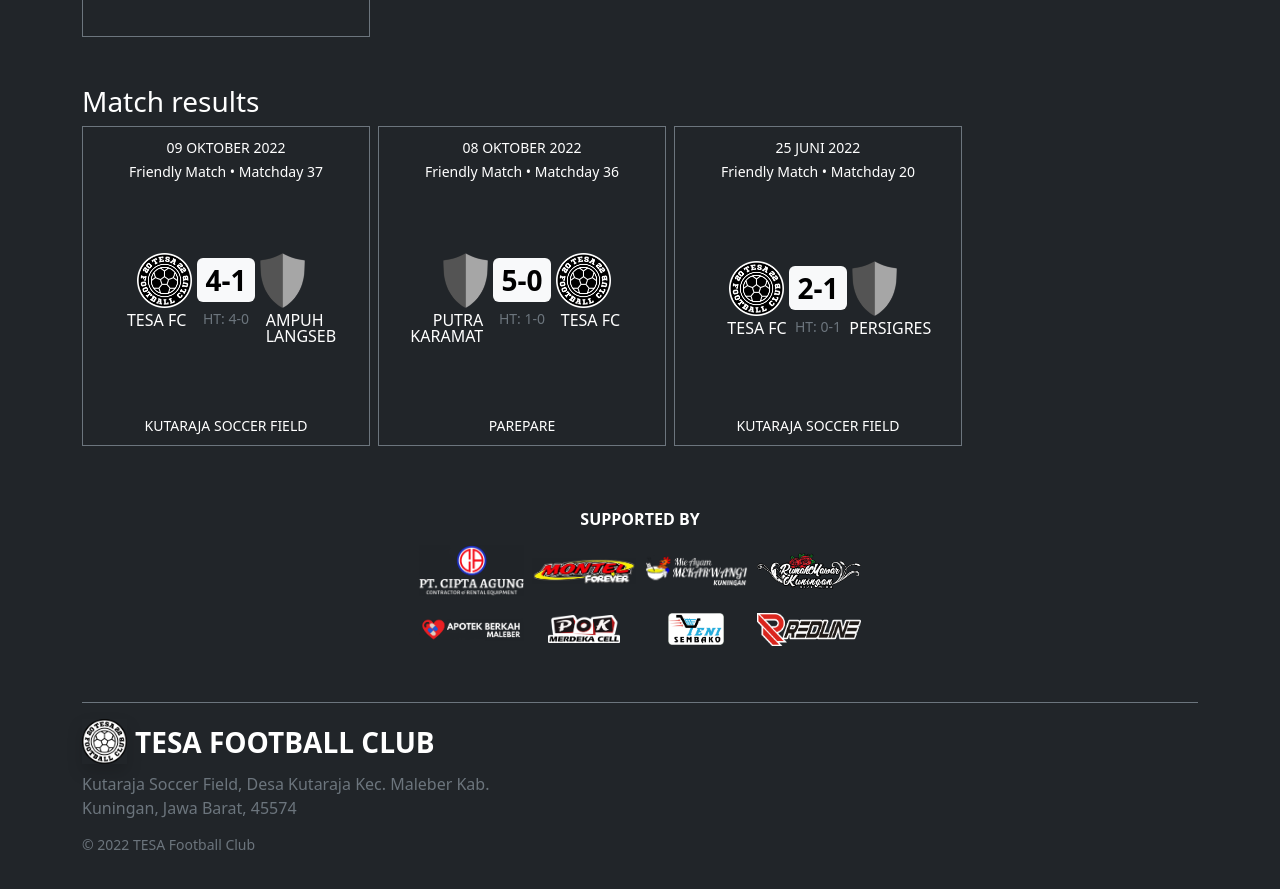
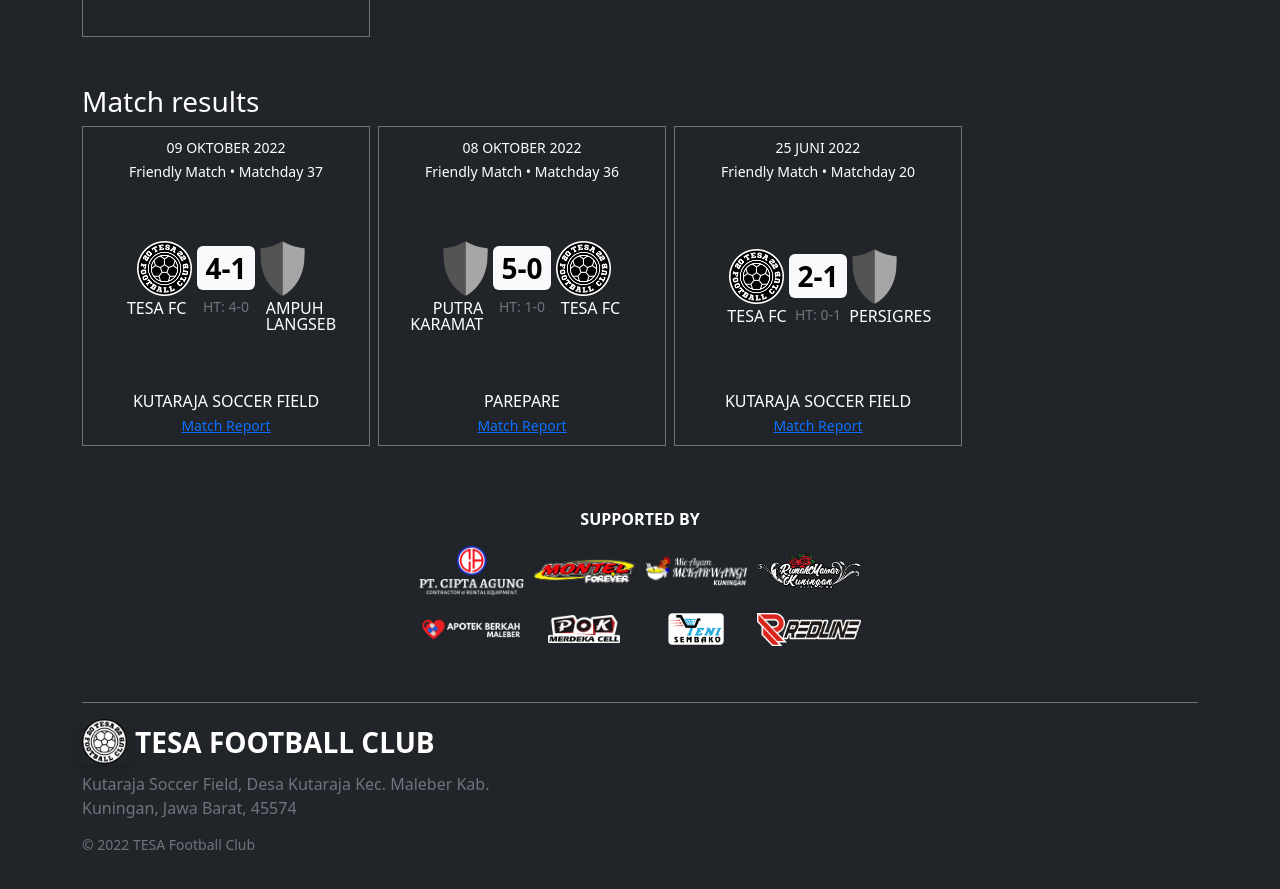
Before and after one commit to tesafc/tesafc.github.io, a Jekyll site: the page built from index.html, in a window 1280 px wide and 900 px high, scrolled down 1108 px. Shown: the top 889 px of the window. Built offline with Jekyll 4.4.1, drawn with Linux system fonts in a browser that asks for light colours; nearby versions of some CDN libraries.

Commit message:
Update index.html

```diff
--- a/index.html
+++ b/index.html
@@ -88,8 +88,9 @@ description: tesa fc official website
             <div class="col-4 d-flex justify-content-start text-start text-uppercase lh-1">{{ match.away-team.name }}</div>
           </div>
         </div>
-        <div class="card-footer text-bg-dark text-center text-uppercase border-0">
-          <small class="mb-0">{{ match.stadium }}</small>
+        <div class="card-footer text-bg-dark text-center border-0">
+          <p class="card-text text-uppercase mb-0">{{ match.stadium }}</p>
+          <p class="text-capitalize mb-0"><a href="{{ match.url | relative_url }}" class="stretched-link"><small>Match report</small></a></p>
         </div>
       </div>
       {% endfor %}
```
